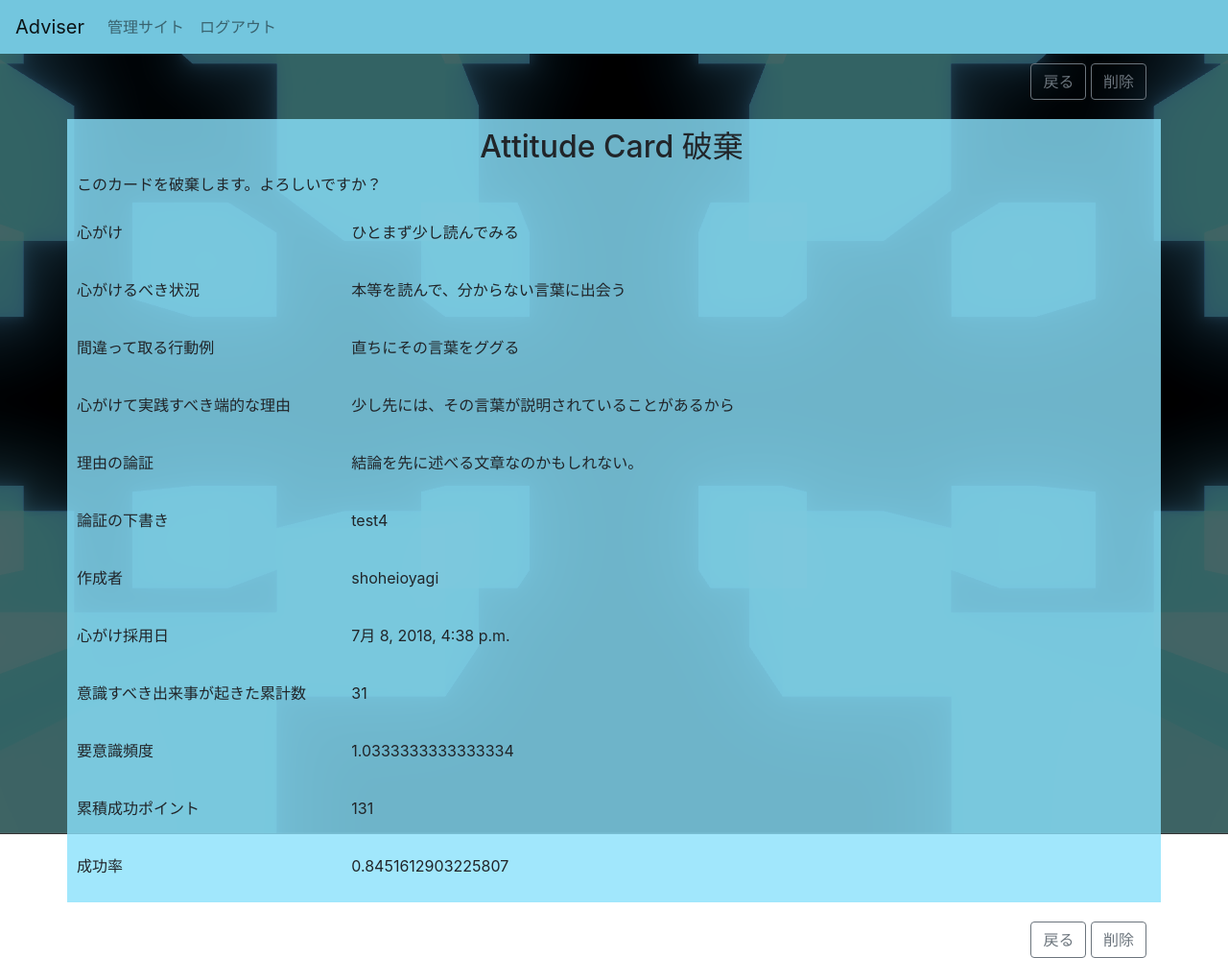
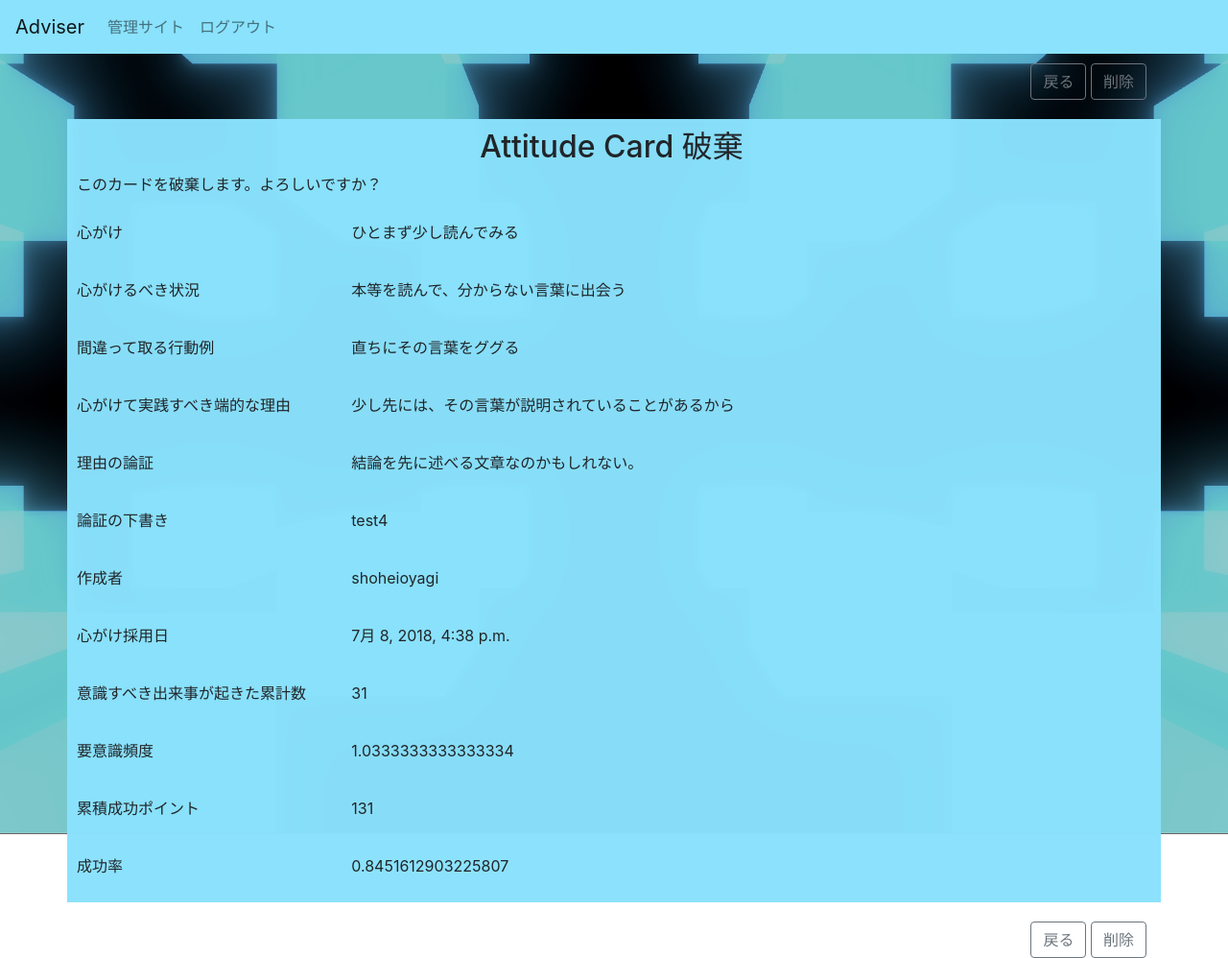
Before and after one commit to ShoheShohe/Adviser, a Django app: page /delete/1/ in a window 1280 px wide. Shown: the whole page at 96% size. Run offline with Django 3.2, Linux system fonts and the light colour scheme; a user stored in the database is signed in; data comes from the database, SQL or seed files in the repository; both versions use the stored data as it was after the commit; some libraries are stand-ins or nearby versions.

Commit message:
color refixed

```diff
--- a/Adviser/static/Adviser/css/Adviser.css
+++ b/Adviser/static/Adviser/css/Adviser.css
@@ -6,7 +6,7 @@
 }
 
 .blue-card{
-    background-color: rgba(138,226,252,0.8);
+    background-color: rgba(138,226,252,0.98);
 }
 
 /* _base.html */
@@ -18,7 +18,7 @@
 }
 
 .screen {
-	background-color: rgba(0,0,0,0.6);
+	background-color: rgba(0,0,0,0.2);
 	height: 813px;
 }
 
@@ -35,11 +35,11 @@
 }
 
 .dark-blue-card {
-    background-color: rgb(115,198,222);
+    background-color: rgb(138,226,252);
 }
 
 .over-disabled-blue {
-    background-color: rgba(138,226,252,0.8) ! important;
+    background-color: rgba(138,226,252,0.9) ! important;
 }
 
 /* attitude_filter.html */
```
Also changed, not shown: db.sqlite3.
